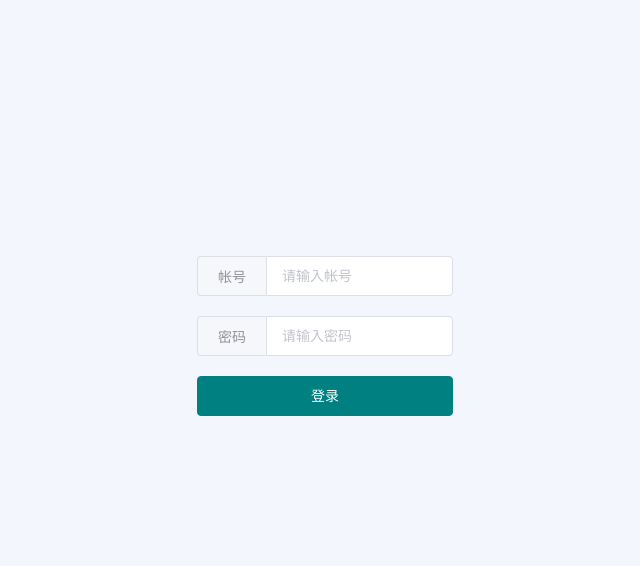
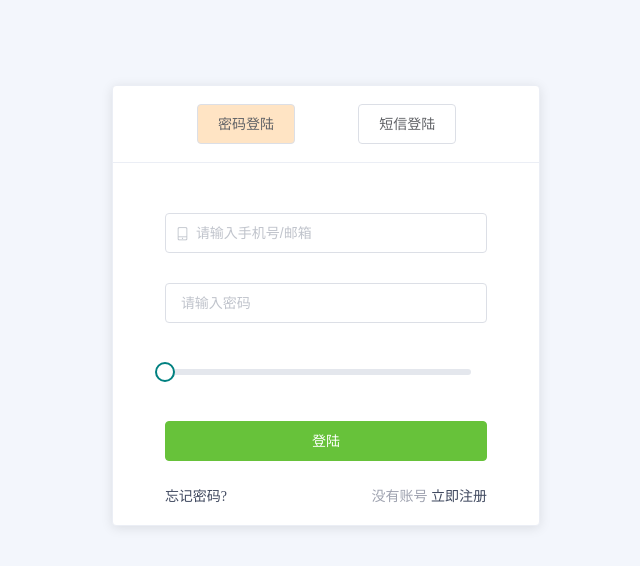
Before and after one commit to HappyYyh/Job-Vue, a Vue app: page /login in a window 1280 px wide. Shown: the top 566 px of the page, without its empty margins (315-955 px from the left). Built offline with nearby package versions, Linux system fonts and the light colour scheme.

Commit message:
feat:1、注册功能完善 	2、登陆功能完成

```diff
--- a/src/axios/api.js
+++ b/src/axios/api.js
@@ -12,6 +12,7 @@ const getCitysByProvinceId = (provinceId) =>{return get('regions/getCitysByProvi
  */
 const sendCheckCode = SendSmsRequest=>{return jsonPost('sendCheckCode',SendSmsRequest)}
 const regist = registRequest=>{return jsonPost('register',registRequest)}
+const login = loginRequest=>{return jsonPost('login',loginRequest)}
 
 export default {
     getAllProvince,
@@ -19,4 +20,5 @@ export default {
     getCitysByProvinceId,
     sendCheckCode,
     regist,
+    login,
 }
--- a/src/axios/axios.js
+++ b/src/axios/axios.js
@@ -5,7 +5,7 @@ import { Message} from 'element-ui';
 
 const service =axios.create({
     baseURL : 'http://localhost:8888',
-    timeout : 10000,
+    timeout : 5000,
     withCredentials:true,
 })
 //请求拦截器
@@ -29,17 +29,14 @@ service.interceptors.request.use(
 service.interceptors.response.use(
     response =>{
         console.log(response.headers)
-        if(response.data.success === true) {
-            //请求成功
-            return response.data;
-        } else{
+        if(response.data.success === false) {
             //错误响应
-            // Message({
-            //     message:response.data.message,
-            //     type:'error',
-            //     duration:5000
-            // })
+            Message({
+                message:response.data.message,
+                type:'error',
+            })
         }
+        return response.data;
     },
     error=>{
         console.log(error.response)
--- a/src/views/index.vue
+++ b/src/views/index.vue
@@ -104,7 +104,7 @@
                </a>
                <a href="#" class="user-info">
                     <p style="margin-top:7px">
-                        <img src="https://img2.bosszhipin.com/boss/avatar/avatar_5.png?x-oss-process=image/resize,w_100,limit_0" alt="">
+                        <img src="http://image.yangyhao.top/%E9%BB%98%E8%AE%A4%E5%A4%B4%E5%83%8F.jpg" alt="">
                         <span class="user-text">
                             荣先生
                             <span class="vline"></span>
--- a/src/views/login.vue
+++ b/src/views/login.vue
@@ -1,51 +1,247 @@
 <template>
+<el-row>
+	<el-col :span="8" :offset="8">
+		<div class="grid-content bg-purple" v-loading="loading">
+					<el-card class="box-card">
+							<div slot="header" class="clearfix">
+								<el-row>
+									<el-col :span="6" :offset="4">
+										<el-button v-model="loginType" @click="type0" v-bind:class="{choose:isActive0}">密码登陆</el-button>
+									</el-col>
+									<el-col :span="6" :offset="4">
+										<el-button v-model="loginType" @click="type1" v-bind:class="{choose:isActive1}">短信登陆</el-button>
+									</el-col>
+								</el-row>
+							</div>
 						<div>
-       <div class="login-box" id="app" >
+							<div style="margin-top:30px" v-show="showPhoneAndEmail">
 								<el-row>
-                <el-col :span="8">
-                    <el-input id="name"  v-model="name" placeholder="请输入帐号">
-                        <template slot="prepend">帐号</template>
+									<el-col :span="20" :offset="2">
+										<el-input placeholder="请输入手机号/邮箱" v-model="phoneAndEmail" class="regist-length"  prefix-icon="el-icon-mobile-phone"></el-input>
+									</el-col>
+								</el-row>
+							</div>
+							<div style="margin-top:30px" v-show="showPhone">
+								<el-row>
+									<el-col :span="20" :offset="2">
+										<el-input placeholder="请输入手机号" v-model="phone" prefix-icon="el-icon-mobile-phone"  class="regist-length"></el-input>
+									</el-col>
+								</el-row>
+							</div>
+							<div style="margin-top:30px" v-show="showCheckCode">
+								<el-row>
+									<el-col :span="20" :offset="2">
+										<el-input placeholder="请输入验证码" v-model="checkCode" prefix-icon="el-icon-check">
+											<template slot="append">
+												<el-button v-show="showSend" style="width:142px" @click="sendRegistCode()">获取验证码</el-button>
+												<span v-show="time>0">{{time}}秒后重新获取</span>
+											</template>
 										</el-input>
 									</el-col>
 								</el-row>
+							</div>
+							<div style="margin-top:30px" v-show="showPassword">
 								<el-row>
-                <el-col :span="8">
-                    <el-input id="password" v-model="password" type="password" placeholder="请输入密码">
-                        <template slot="prepend">密码</template>
-                    </el-input>
-                </el-col>
-            </el-row>
-            <el-row>
-                <el-col :span="8">
-                    <el-button id="login" v-on:click="check" style="width:100%" type="primary">登录</el-button>
+									<el-col :span="20" :offset="2">
+										<el-input placeholder="请输入密码" v-model="password" show-password class="regist-length"></el-input>
 									</el-col>
 								</el-row>
 							</div>
+							<div class="block" style="margin-top:30px">
+								<el-row>
+									<el-col :span="19" :offset="2">
+										<el-slider v-model="value1"></el-slider>
+									</el-col>
+								</el-row>
+							</div>
+							<div  style="margin-top:30px">
+								<el-row>
+									<el-col :span="20" :offset="2">
+										<el-button style="width:100%" @click="regist" type="success">登陆</el-button>
+									</el-col>
+								</el-row>
+							</div>
+                            <div  class="text-tip">
+								<el-row>
+									<el-col :span="20" :offset="2">
+                                        <div class="left-tip">
+                                            <a href="">忘记密码?</a>
+                                        </div>
+                                        <div class="right-tip">
+                                            <span class="tip1">
+                                            没有账号
+                                            </span>
+                                            <router-link to="regist">
+                                                <span class="tip2">立即注册</span>
+                                            </router-link>
+                                        </div>
+									</el-col>
+								</el-row>
+							</div>
+						</div>
+			</el-card>
+		</div>
+		</el-col>
+</el-row>
 
-   </div>
 </template>
 
 <script>
+import api from '../axios/api';
 export default {
-    data(){
-		return{
-            name : '',
-            password : '',
+	data() {
+      return {
+            isActive0:true,
+            isActive1:false,
+            showPhoneAndEmail:true,
+            showPhone:false,
+            showCheckCode:false,
+            showPassword:true,
+            loginType:0,
+            phoneAndEmail:"",
+            phone:"",
+            checkCode:"",
+            password:"",
+            value1: 0,
+            time : 0,
+            showSend: true,
+            loading :false,
 		}
 	},
-    methods : {
-			check : function(){
-				//获取值
-				var name = this.name;
+	methods:{
+			formatTooltip(val) {
+				return val / 100;
+			},
+			type0:function(){
+                if(this.loginType !==0){
+                    //如果不为0
+                    this.isActive0 = true;
+                    this.isActive1 = false;
+                    this.showPhoneAndEmail = true;
+                    this.showPhone = false;
+                    this.showCheckCode = false;
+                    this.showPassword = true;
+                    this.loginType = 0 ;
+                    this.phone = "";
+                    this.checkCode = "";
+                }
+			},
+			type1:function(){
+                if(this.loginType !==1){
+                    this.isActive0= false;
+                    this.isActive1 = true;
+                    this.showPhoneAndEmail = false;
+                    this.showPhone = true;
+                    this.showCheckCode = true;
+                    this.showPassword = false;
+                    this.loginType = 1;
+                    this.phoneAndEmail = "";
+                    this.password = "";
+                }
+			},
+			//注册验证码
+			sendRegistCode:function(){
+					var phone = this.phone;
+					var phoneReg = /^1[3578][01379]\d{8}|1[34578][01256]\d{8}|(134[012345678]\d{7}|1[34578][012356789]\d{8})$/g;
+
+					if(phone ==='' || !phoneReg.test(phone)){
+						this.$message({
+							showClose: true,
+							message: "请输入正确的手机号!",
+							type: 'warning'
+					});
+					}else{
+						api.sendCheckCode({
+							type:1,
+							phone:phone
+						}).then(res=>{
+                                if(res.success === true){
+                                    this.$notify({
+                                            title: '成功',
+                                            message: '验证码发送成功!',
+                                            type: 'success'
+                                    });
+                                    this.time = 60;
+                                    this.showSend = false;
+                                    var timer = setInterval(()=> {
+                                            this.time--
+                                            if (this.time === 0) {
+                                                    this.showSend = true;
+                                                    clearInterval(timer)
+                                            }
+                                    }, 1000)
+                                }
+                            })
+						}
+			},
+
+			regist:function(){
+				var phone = this.phone;
+				var phoneAndEmail = this.phoneAndEmail;
+				var checkCode = this.checkCode;
                 var password = this.password;
-				if(name == '' || password == ''){
-					this.$message({
-						message : '账号或密码为空！',
-						type : 'error'
-					})
-					return;
+                var loginType = this.loginType;
+				var message = "";
+                var isAlert = false;
+                const loginRequest = {
+                    phoneAndEmail:phoneAndEmail,
+                    phone:phone,
+                    password:password,
+                    checkCode:checkCode,
+                    loginType:loginType,
+                }
+				var mailReg = new RegExp("^[a-z0-9]+([._\\-]*[a-z0-9])*@([a-z0-9]+[-a-z0-9]*[a-z0-9]+.){1,63}[a-z0-9]+$");
+				var phoneReg = /^1[3578][01379]\d{8}|1[34578][01256]\d{8}|(134[012345678]\d{7}|1[34578][012356789]\d{8})$/g;
+				var checkCodeReg = /^\d{6}$/ ;
+                var passwordReg=/^[a-zA-Z0-9_@!?]{6,18}$/
+                if(this.value1 != 100){
+					message = "请拖动滑块到最右侧!"
+					isAlert = true;
+				}
+                if(loginType ===0){
+                    //密码登陆
+                    if(password ==='' || !passwordReg.test(password)){
+                        message = "请输入正确的密码!"
+                        isAlert = true;
+                    }
+                    if(phoneAndEmail ==='' || (!phoneReg.test(phoneAndEmail) && !mailReg.test(phoneAndEmail))){
+                        message = "请输入正确手机或者邮箱!"
+                        isAlert = true;
+                    }
+                }else{
+                    if(checkCode ==='' || !checkCodeReg.test(checkCode)){
+                        message = "请输入正确的验证码!"
+                        isAlert = true;
+                    }
+                    if(phone ==='' || !phoneReg.test(phone)){
+                        message = "请输入正确的手机号!"
+                        isAlert = true;
                     }
                 }
+				if(isAlert){
+					this.$message({
+                        showClose: true,
+                        message: message,
+                        type: 'warning'
+					});
+				}else{
+                    api.login(loginRequest).then(res=>{
+                        if(res.code === '506'){
+                            this.$message({
+                                showClose: true,
+                                message: res.message,
+                                type: 'error'
+                            });
+                            this.$router.push("/regist");
+                        }
+                        if(res.success === true){
+                            this.$router.push("/")
+                        }
+                    })
+				}
+			}
+
+
   }
 }
 </script>
@@ -58,8 +254,37 @@ export default {
       margin-bottom: 0;
     }
   }
-	.login-box {
+.el-col {
+	border-radius: 4px;
+}
+
+.clearfix:before,
+.clearfix:after {
+	display: table;
+	content: "";
+}
+.clearfix:after {
+	clear: both
+}
+
+.box-card {
 	margin-top:20%;
-		margin-left:40%;
+	width: 100%;
+}
+.choose{
+	background-color: bisque
+}
+.text-tip {
+    padding: 24px 0 0 0;
+    font-size: 14px;
+}
+.left-tip{
+    float: left;
+}
+.right-tip{
+    float: right;
+}
+.right-tip .tip1{
+    color: #9fa3b0;
 }
 </style>
--- a/src/views/regist.vue
+++ b/src/views/regist.vue
@@ -47,17 +47,22 @@
 									</el-col>
 								</el-row>
 							</div>
-							<div class="block" style="margin-top:30px">
-								<el-row>
-									<el-col :span="19" :offset="2">
-										<el-slider v-model="value1"></el-slider>
-									</el-col>
-								</el-row>
-							</div>
 							<div  style="margin-top:30px">
 								<el-row>
 									<el-col :span="20" :offset="2">
 										<el-button style="width:100%" @click="regist" type="success">注册</el-button>
+									</el-col>
+								</el-row>
+							</div>
+							<div  style="margin-top:20px">
+								<el-row>
+									<el-col :span="19" :offset="2">
+										<el-checkbox v-model="checked">我已同意用户协议及隐私政策</el-checkbox>
+										<router-link to="login">
+											<div class="right-tip">
+												<span>直接登陆</span>
+											</div>
+										</router-link>
 									</el-col>
 								</el-row>
 							</div>
@@ -81,16 +86,16 @@ export default {
 				email:"",
 				checkCode:"",
 				password:"",
-				value1: 0,
+				//value1: 0,
+				checked: false,
 				time : 0,
 				showSend: true,
 				loading :false,
 			}
 	},
+	mounted(){
+	},
 	methods:{
-			formatTooltip(val) {
-				return val / 100;
-			},
 			role0:function(){
 				this.role = 0;
 				this.isActive0 = true;
@@ -148,8 +153,8 @@ export default {
 				var phoneReg = /^1[3578][01379]\d{8}|1[34578][01256]\d{8}|(134[012345678]\d{7}|1[34578][012356789]\d{8})$/g;
 				var checkCodeReg = /^\d{6}$/ ;
 				var passwordReg=/^[a-zA-Z0-9_@!?]{6,18}$/
-				if(this.value1 != 100){
-					message = "请拖动滑块到最右侧!"
+				if(this.checked != true){
+					message = "请勾选用户协议!"
 					isAlert = true;
 				}
 				if(password ==='' || !passwordReg.test(password)){
@@ -189,9 +194,14 @@ export default {
 										message: '注册成功!',
 										type: 'success'
 								});
+								this.$router.push("/login");
+						}
+						if (res.success === false && res.code === '505'){
+								this.$router.push("/login");
 						}
 						this.loading = false;
 					})
+					this.loading = false;
 				}
 			}
 
@@ -228,4 +238,11 @@ export default {
 .choose{
 	background-color: bisque
 }
+.right-tip{
+	float: right;
+}
+.right-tip span{
+	font-size: 14px;
+  color: #18c3b1;
+}
 </style>
```
Lines whose indentation alone changed are shown as unchanged.
